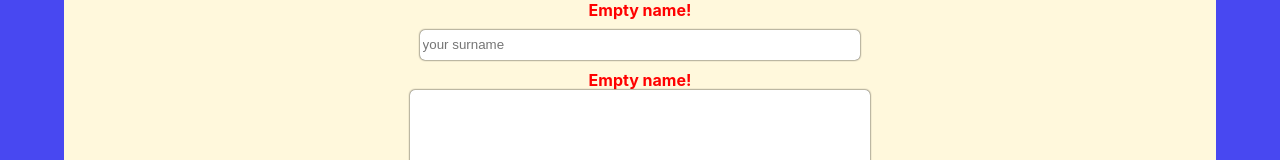
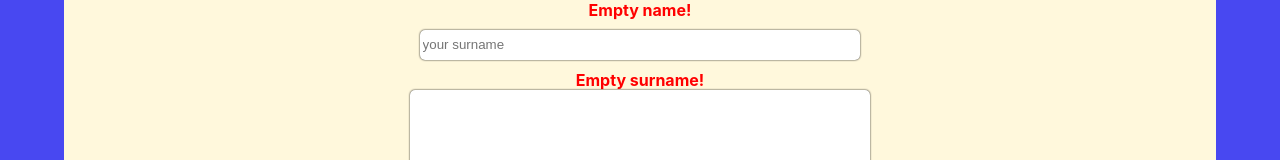
Before and after one commit to GeniusDP/lab-2-web-dev, a React (Create React App) app in the folder client/: page / in a window 1280 px wide. Shown: the part 220-380 px from the top of the page. Built offline with nearby package versions, Linux system fonts and the light colour scheme.

Commit message:
fixed small bugs in Ap.js

```diff
--- a/client/src/App/App.js
+++ b/client/src/App/App.js
@@ -1,5 +1,5 @@
 import "./App.css";
-import { useState } from "react";
+import React, { useState } from "react";
 import Header from "../Header/Header";
 import ModalWindow from "../Modal/ModalWindow";
 import Incorrect from "../Incorrect/Incorrect";
@@ -118,7 +118,7 @@ function App() {
 					}
 				}}
 			/>
-			{!surnameValidated && <Incorrect type={"name"} />}
+			{!surnameValidated && <Incorrect type={"surname"} />}
 
 			<textarea
 				value={text}
```
